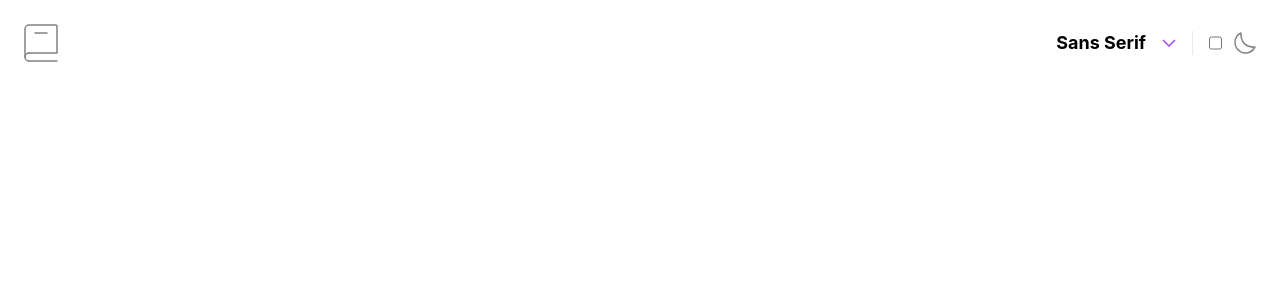
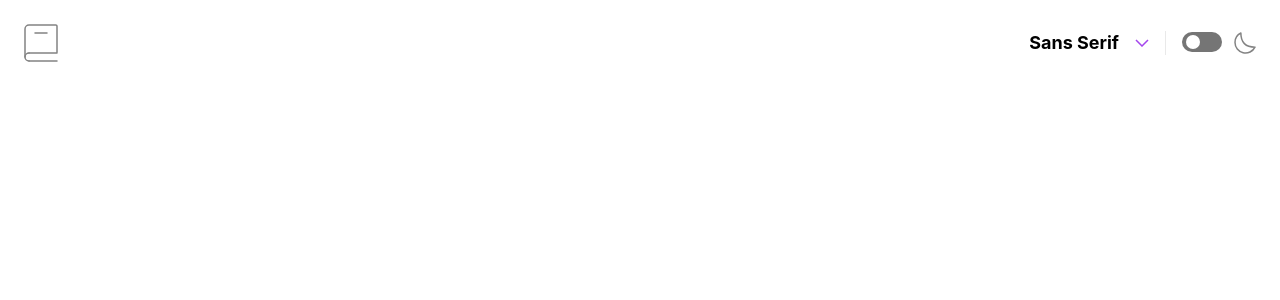
Before and after one commit to dimitarradulov/directory-web-app, an Angular app: page / in a window 1280 px wide. Shown: the top 300 px of the page. Built offline with nearby package versions, Linux system fonts and the light colour scheme.

Commit message:
style theme switcher

```diff
--- a/src/app/header/header.component.html
+++ b/src/app/header/header.component.html
@@ -4,7 +4,16 @@
     <app-font-dropdown />
     <div class="w-[1px] bg-secondary-91">&#8203;</div>
     <article class="flex gap-3">
-      <input type="checkbox" id="theme-toggle" />
+      <label class="relative inline-block w-10 h-5">
+        <input
+          type="checkbox"
+          class="opacity-0 w-0 [&+span]:checked:bg-accent [&+span:before]:checked:translate-x-5 [&+span:before]:checked:rounded-[50%] [&+span:before]:checked:border-t-transparent [&+span:before]:checked:border-l-transparent [&+span:before]:checked:border-r-transparent"
+        />
+        <span
+          class="absolute top-0 left-0 right-0 bottom-0 bg-secondary transition-all duration-500 rounded-[10px] before:absolute before:content-[''] before:w-[14px] before:h-[14px] before:left-1 before:bottom-[3.5px] before:bg-white before:transition-all before:duration-500 before:rounded-[50%] before:text-center before:leading-4"
+        ></span>
+      </label>
+
       <img src="../../assets/images/icon-moon.svg" alt="moon icon" />
     </article>
   </div>
```
